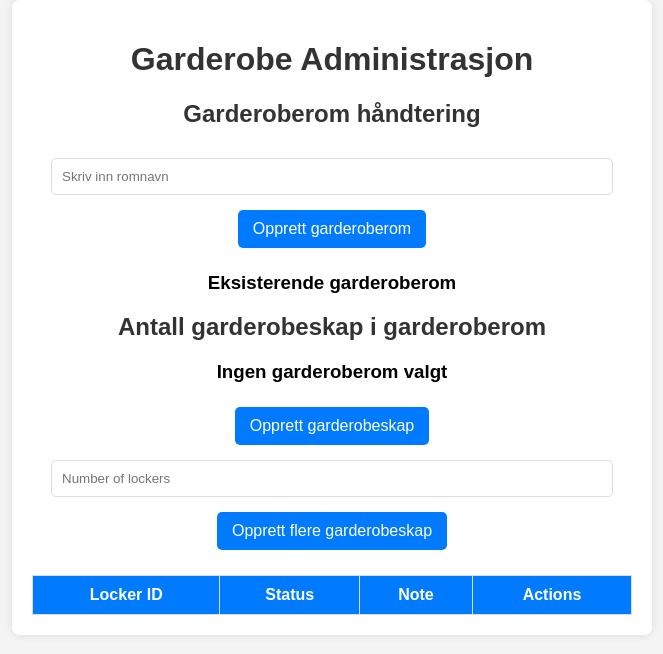
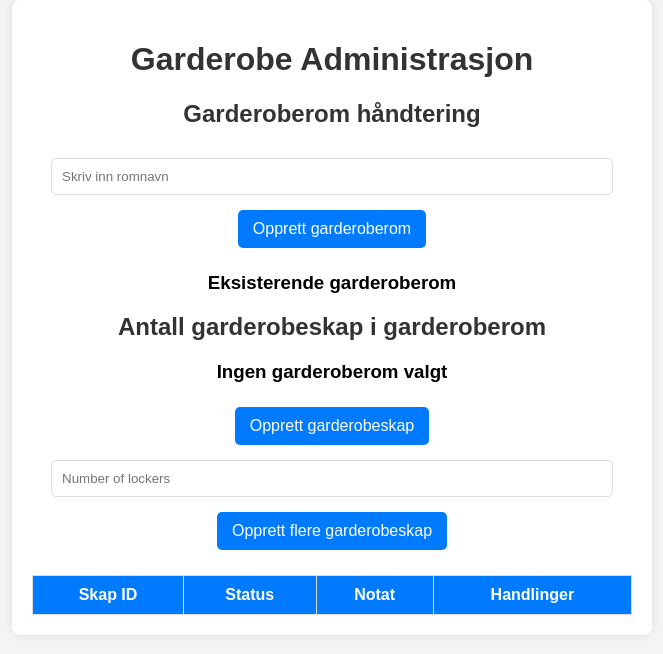
Before and after one commit to Chrizziboi/Skapapp, a FastAPI app: page /admin_wardrobe_management in a window 1280 px wide. Shown: the top 654 px of the page, without its empty margins (308-971 px from the left). Run offline with FastAPI, Linux system fonts and the light colour scheme; data that the repository does not hold is empty; parts of the project's set-up code (start-up, migrations or seed data) failed here and were passed over.

Commit message:
Changed the frontend text to norwegian#2

```diff
--- a/templates/admin_wardrobe_management.html
+++ b/templates/admin_wardrobe_management.html
@@ -34,10 +34,10 @@
             <table>
                 <thead>
                     <tr>
-                        <th>Locker ID</th>
+                        <th>Skap ID</th>
                         <th>Status</th>
-                        <th>Note</th>
-                        <th>Actions</th>
+                        <th>Notat</th>
+                        <th>Handlinger</th>
                     </tr>
                 </thead>
                 <tbody id="locker-table"></tbody>
@@ -67,7 +67,7 @@
                         listItem.onclick = () => selectRoom(room.room_id, room.name);
 
                         let deleteButton = document.createElement("button");
-                        deleteButton.textContent = "Delete";
+                        deleteButton.textContent = "Slett";
                         deleteButton.onclick = (event) => {
                             event.stopPropagation();
                             deleteRoom(room.room_id);
```
